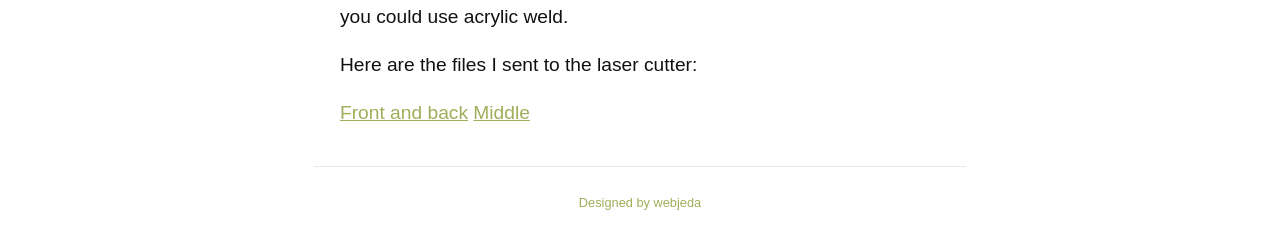
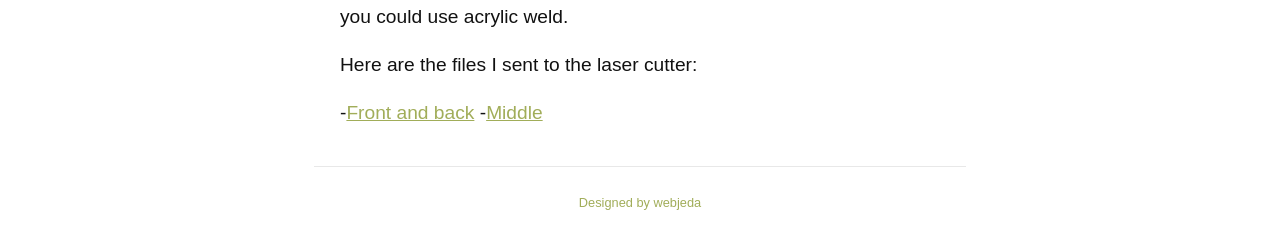
Before and after one commit to steventhebrave/steventhebrave.github.io, a Jekyll site: the page built from _pages/atomix.md, in a window 1280 px wide. Shown: the part 823-1058 px from the top of the page. Built offline with Jekyll 4.4.1, drawn with Linux system fonts in a browser that asks for light colours.

Commit message:
bullet point the links

```diff
--- a/_pages/atomix.md
+++ b/_pages/atomix.md
@@ -17,5 +17,5 @@
 
 Here are the files I sent to the laser cutter:
 
-[Front and back](/files/front-and-back.ai)
-[Middle](/files/middle.ai)
+-[Front and back](/files/front-and-back.ai)
+-[Middle](/files/middle.ai)
```
